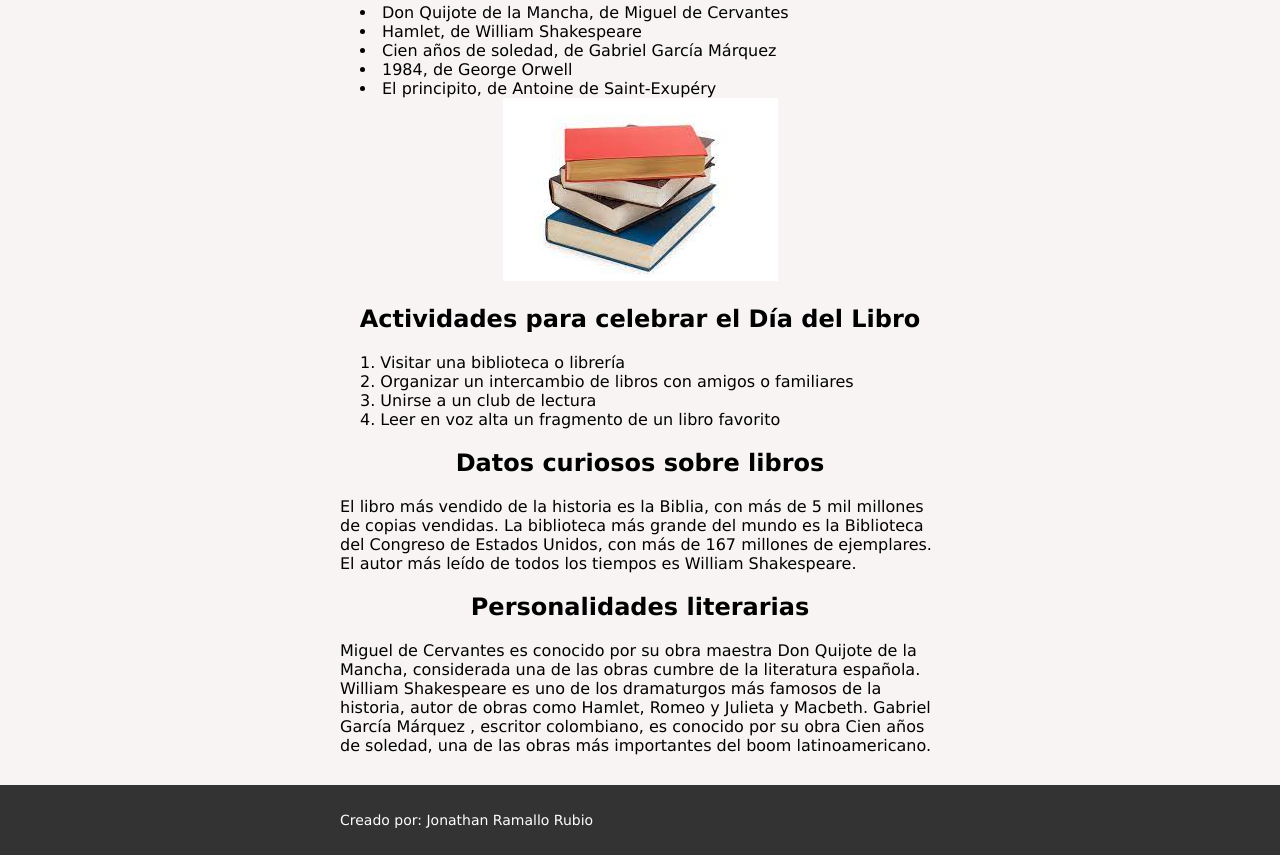
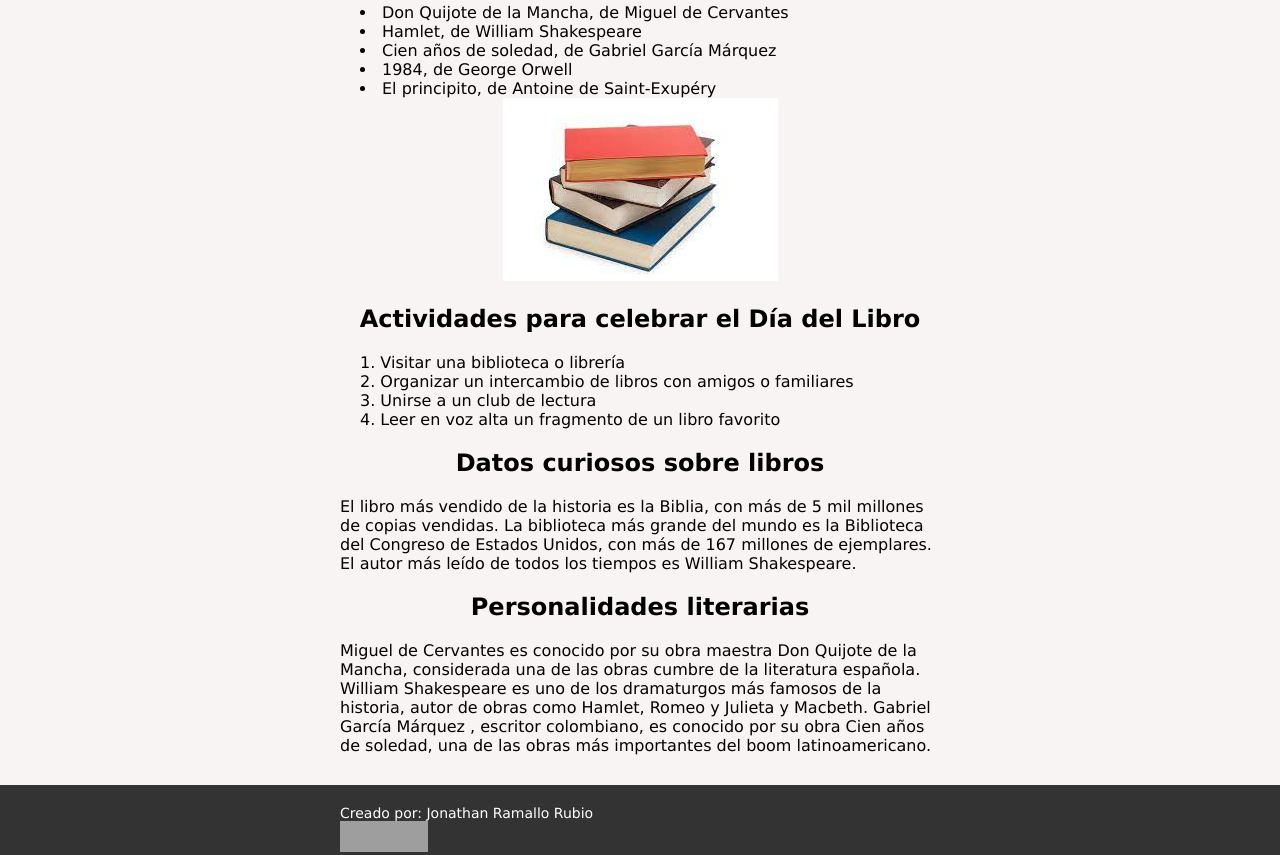
Before and after one commit to jonyrr/Marcas, a plain HTML site: page main.html in a window 1280 px wide. Shown: the part 793-1648 px from the top of the page. Drawn offline with nearby package versions, Linux system fonts and the light colour scheme; grey boxes are pictures that could not be loaded.

Commit message:
Update main.html

```diff
--- a/main.html
+++ b/main.html
@@ -5,8 +5,6 @@
   <meta name="viewport" content="width=device-width, initial-scale=1.0">
   <title>Día del Libro</title>
   <link rel="stylesheet" href="main.css">
-  <link rel="stylesheet" type="text/css" href="slick/slick.css"/>
-	<link rel="stylesheet" type="text/css" href="slick/slick-theme.css"/>
   <link rel="shortcut icon" href="icono.jpg" type="image/x-icon">
 
 
@@ -75,6 +73,13 @@
   <footer>
     <div class="footer">
       <p>Creado por: Jonathan Ramallo Rubio</p>
+	    <p>
+    <a href="https://jigsaw.w3.org/css-validator/check/referer">
+        <img style="border:0;width:88px;height:31px"
+            src="https://jigsaw.w3.org/css-validator/images/vcss"
+            alt="¡CSS Válido!" />
+    </a>
+</p>
     </div>
   </footer>
 </body>
```
